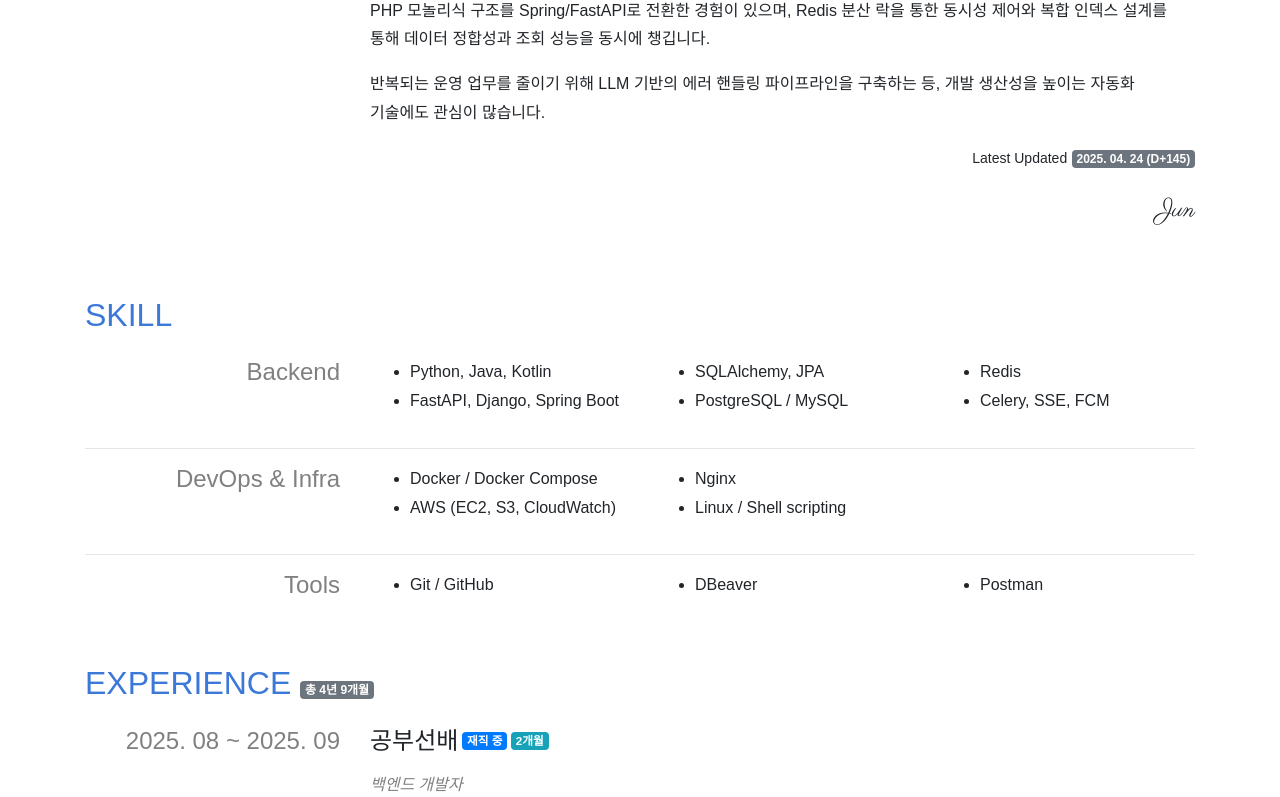
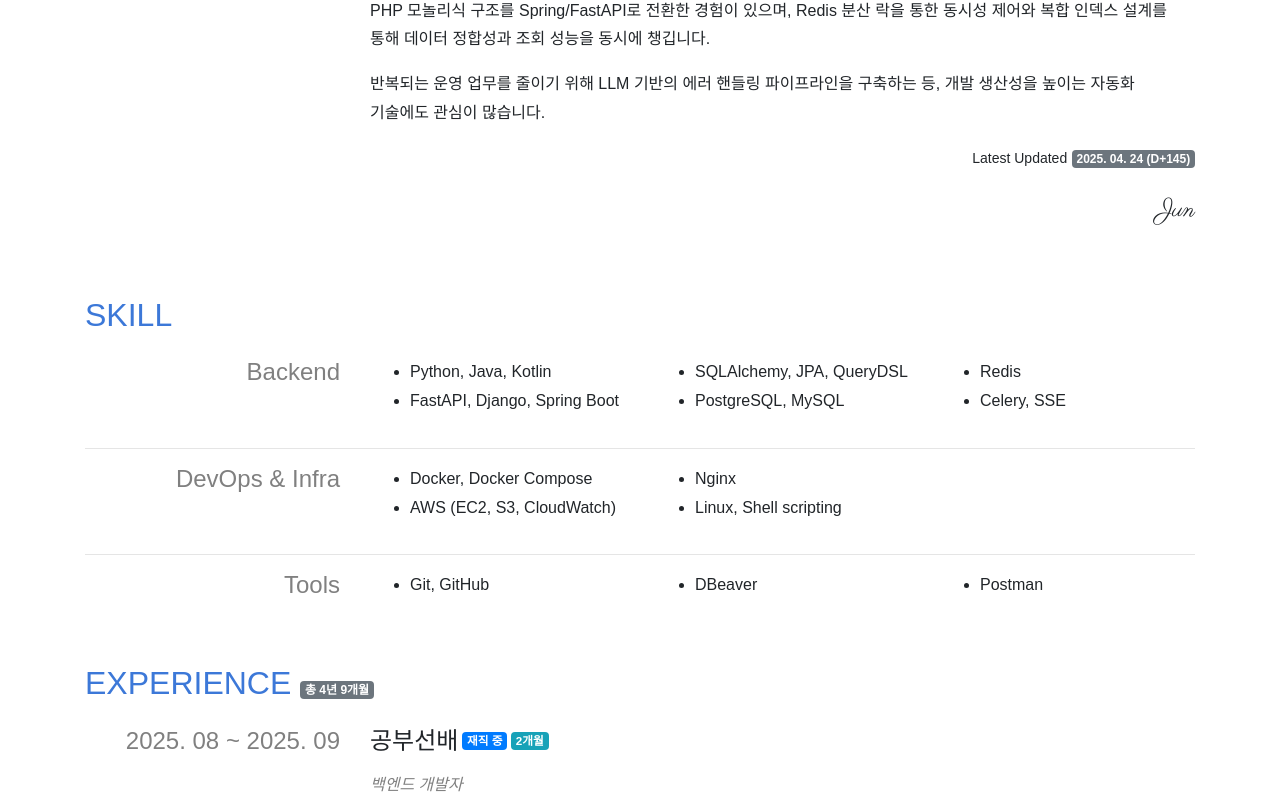
Before and after one commit to yuneast/resume, a Next.js app: page / in a window 1280 px wide. Shown: the part 487-1284 px from the top of the page. Built offline with nearby package versions, Linux system fonts and the light colour scheme; a web font is replaced by a local one.

Commit message:
Update skill.ts

```diff
--- a/payload/skill.ts
+++ b/payload/skill.ts
@@ -5,29 +5,28 @@ const backend: ISkill.Skill = {
   items: [
     { title: 'Python, Java, Kotlin' },
     { title: 'FastAPI, Django, Spring Boot' },
-    { title: 'SQLAlchemy, JPA' },
-    { title: 'PostgreSQL / MySQL' },
+    { title: 'SQLAlchemy, JPA, QueryDSL' },
+    { title: 'PostgreSQL, MySQL' },
     { title: 'Redis' },
-    { title: 'Celery, SSE, FCM' },
+    { title: 'Celery, SSE' },
   ],
 };
-
 
 
 const devops: ISkill.Skill = {
   category: 'DevOps & Infra',
   items: [
-    { title: 'Docker / Docker Compose' },
+    { title: 'Docker, Docker Compose' },
     { title: 'AWS (EC2, S3, CloudWatch)' },
     { title: 'Nginx' },
-    { title: 'Linux / Shell scripting' },
+    { title: 'Linux, Shell scripting' },
   ],
 };
 
 const tools: ISkill.Skill = {
   category: 'Tools',
   items: [
-    { title: 'Git / GitHub' },
+    { title: 'Git, GitHub' },
     { title: 'DBeaver' },
     { title: 'Postman' },
   ],
```
